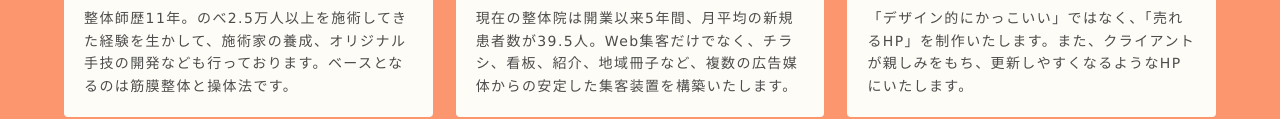
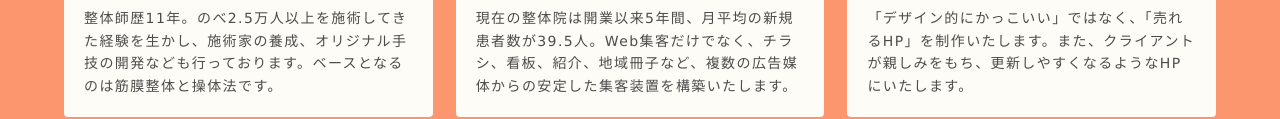
Before and after one commit to tsuyoship/tsuyoship.github.io, a plain HTML site: page index.html in a window 1280 px wide. Shown: the part 857-976 px from the top of the page. Drawn offline with nearby package versions, Linux system fonts and the light colour scheme.

Commit message:
てにおは直し

```diff
--- a/index.html
+++ b/index.html
@@ -22,7 +22,7 @@
         <div class="container">
           <div class="skill-box"><i aria-hidden="true" class="skill-icon fa fa-sign-language"></i>
             <h3 class="text-center">整体</h3>
-            <p>整体師歴11年。のべ2.5万人以上を施術してきた経験を生かして、施術家の養成、オリジナル手技の開発なども行っております。ベースとなるのは筋膜整体と操体法です。</p>
+            <p>整体師歴11年。のべ2.5万人以上を施術してきた経験を生かし、施術家の養成、オリジナル手技の開発なども行っております。ベースとなるのは筋膜整体と操体法です。</p>
           </div>
           <div class="skill-box"><i aria-hidden="true" class="skill icon fa fa-line-chart"></i>
             <h3 class="text-center">集客</h3>
```
